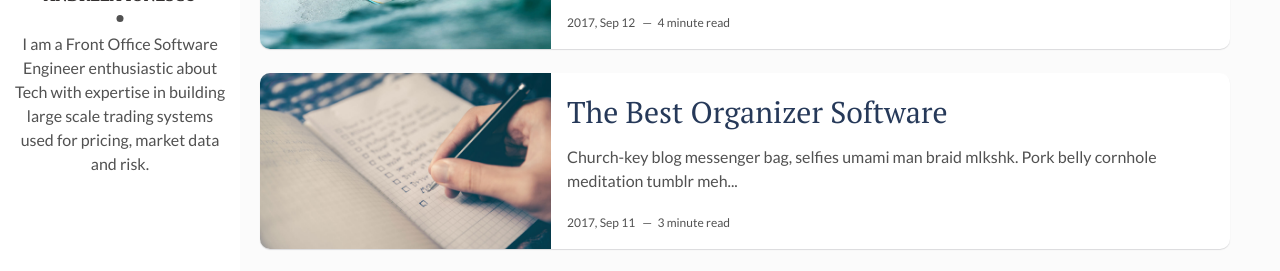
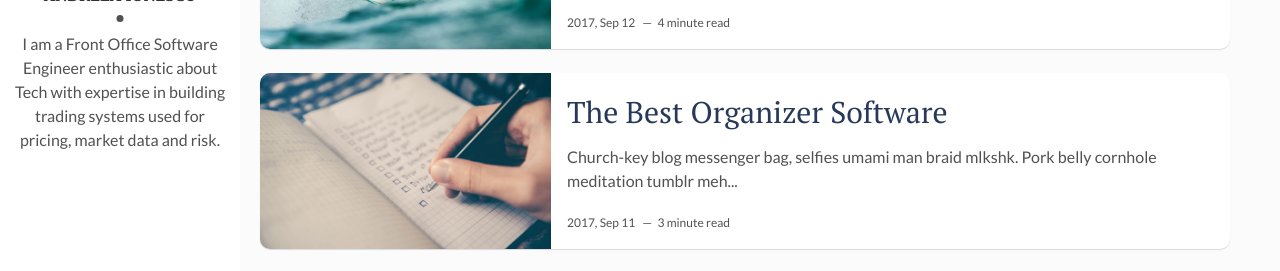
Before and after one commit to andreeaionescu/andreeaionescu.github.io, a Jekyll site: the page built from index.html, in a window 1280 px wide. Shown: the part 147-418 px from the top of the page. Built offline with Jekyll 4.4.1, drawn with Linux system fonts in a browser that asks for light colours; the list of posts is cut into pages by our own code.

```diff
--- a/_config.yml
+++ b/_config.yml
@@ -13,7 +13,7 @@ author: Andreea Ionescu # add your name
 author-img: andreea-ionescu.jpg # add your photo
 about-author: >
   I am a Front Office Software Engineer enthusiastic about Tech with expertise
-  in building large scale trading systems used for pricing, market data and risk.
+  in building trading systems used for pricing, market data and risk.
 social-twitter: _andreeaionescu # add your Twitter handle
 social-github: andreeaionescu # add your Github handle
 social-linkedin: andreeamariaionescu # add your Linkedin handle
```
